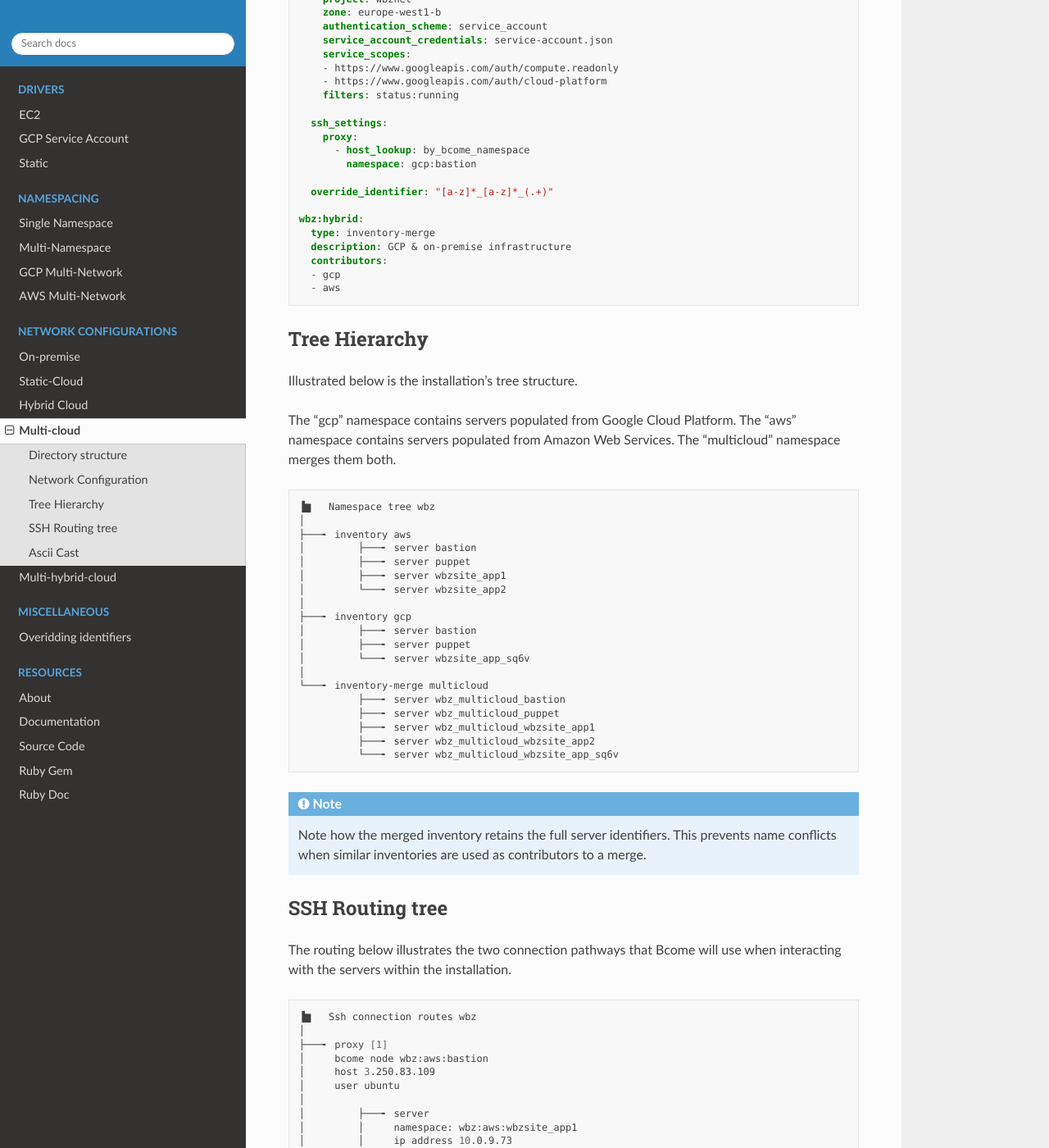
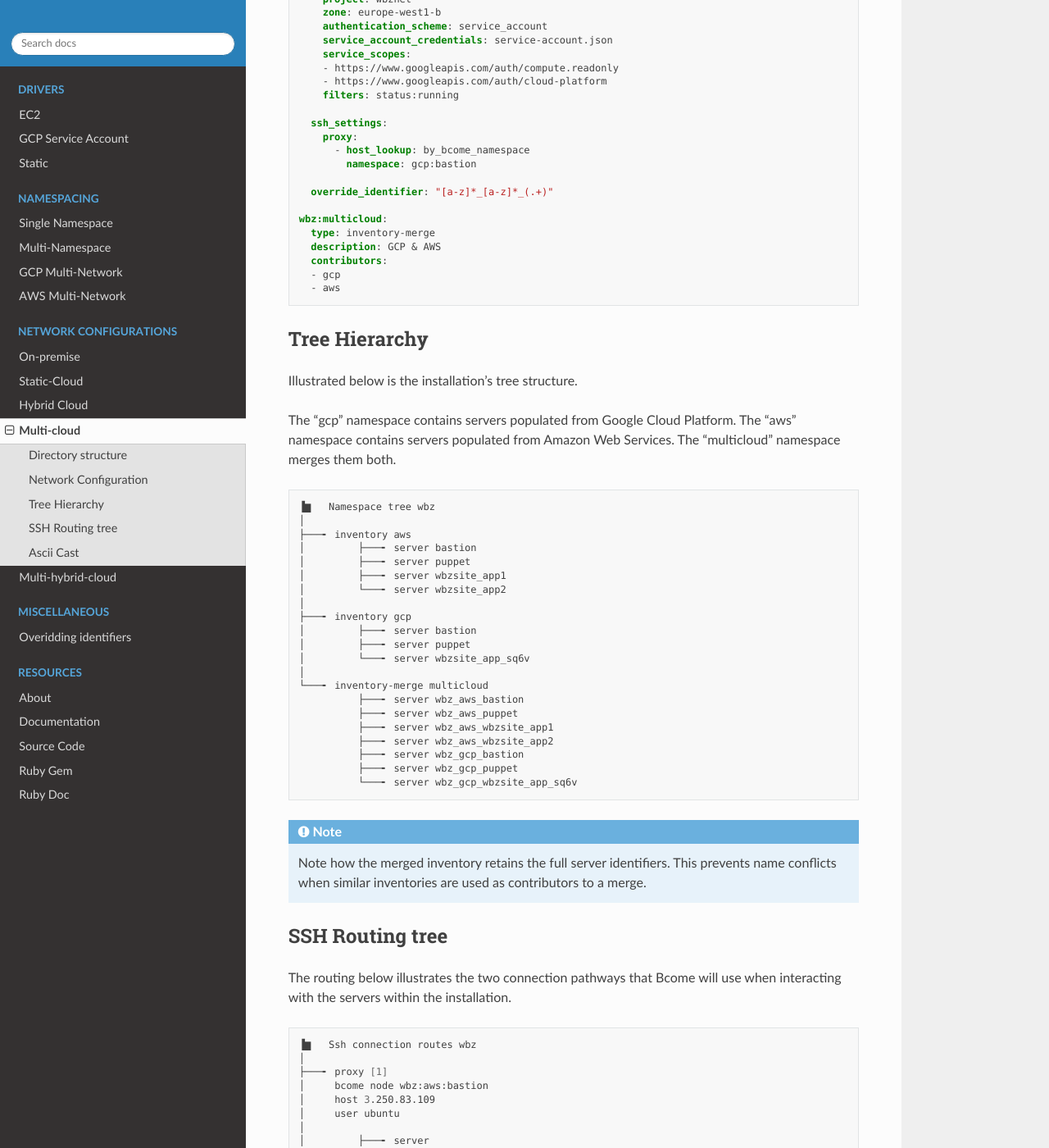
Before and after one commit to webzakimbo/bcome-read-the-docs-guides, a Sphinx documentation site: the page built from docs/source/network-configurations/multi-cloud.rst, in a window 1280 px wide and 1400 px high, scrolled down 1338 px. Shown: the whole window at 82% size. Built offline with Sphinx 7.4.7 and the Read the Docs theme 2.0.0, drawn with Linux system fonts in a browser that asks for light colours; pages that are not in the unit, such as notebooks, are missing from menus.

Commit message:
update to merged inventory docs following bugfix to server display names within hybrid inventories

```diff
--- a/docs/source/network-configurations/multi-cloud.rst
+++ b/docs/source/network-configurations/multi-cloud.rst
@@ -1,6 +1,5 @@
 .. meta::
    :description lang=en: Configuring Bcome for multi-cloud
-
 
 ***********
 Multi-cloud
@@ -13,7 +12,6 @@ This guide demonstates a simple AWS & GCP integration, where each cloud is used
 .. note::
 
    A multi-cloud inventory is no different to any other: it may be interacted with through the console, or programmatically from an orchestration script.
-
 
 For documentation on linking AWS accounts, see: |AWS_AUTH_DOCS|_.
 
@@ -88,12 +86,13 @@ Network Configuration
 
      override_identifier: "[a-z]*_[a-z]*_(.+)"
 
-   wbz:hybrid:
+   wbz:multicloud:
      type: inventory-merge
-     description: GCP & on-premise infrastructure
+     description: GCP & AWS
      contributors:
      - gcp
      - aws
+
 
 
 Tree Hierarchy
@@ -102,6 +101,7 @@ Tree Hierarchy
 Illustrated below is the installation's tree structure.
 
 The "gcp" namespace contains servers populated from Google Cloud Platform. The "aws" namespace contains servers populated from Amazon Web Services.  The "multicloud" namespace merges them both.
+
 
 .. code-block:: bash
 
@@ -120,11 +120,14 @@ The "gcp" namespace contains servers populated from Google Cloud Platform. The "
       │         └───╸ server wbzsite_app_sq6v
       │
       └───╸ inventory-merge multicloud
-                ├───╸ server wbz_multicloud_bastion
-                ├───╸ server wbz_multicloud_puppet
-                ├───╸ server wbz_multicloud_wbzsite_app1
-                ├───╸ server wbz_multicloud_wbzsite_app2
-                └───╸ server wbz_multicloud_wbzsite_app_sq6v
+                ├───╸ server wbz_aws_bastion
+                ├───╸ server wbz_aws_puppet
+                ├───╸ server wbz_aws_wbzsite_app1
+                ├───╸ server wbz_aws_wbzsite_app2
+                ├───╸ server wbz_gcp_bastion
+                ├───╸ server wbz_gcp_puppet
+                └───╸ server wbz_gcp_wbzsite_app_sq6v
+
 
 .. note::
 
```
Also changed, not shown: docs/source/network-configurations/hybrid-static-cloud.rst (+4 -5 lines), docs/source/network-configurations/multi-hybrid-cloud.rst (+9 -8 lines).
